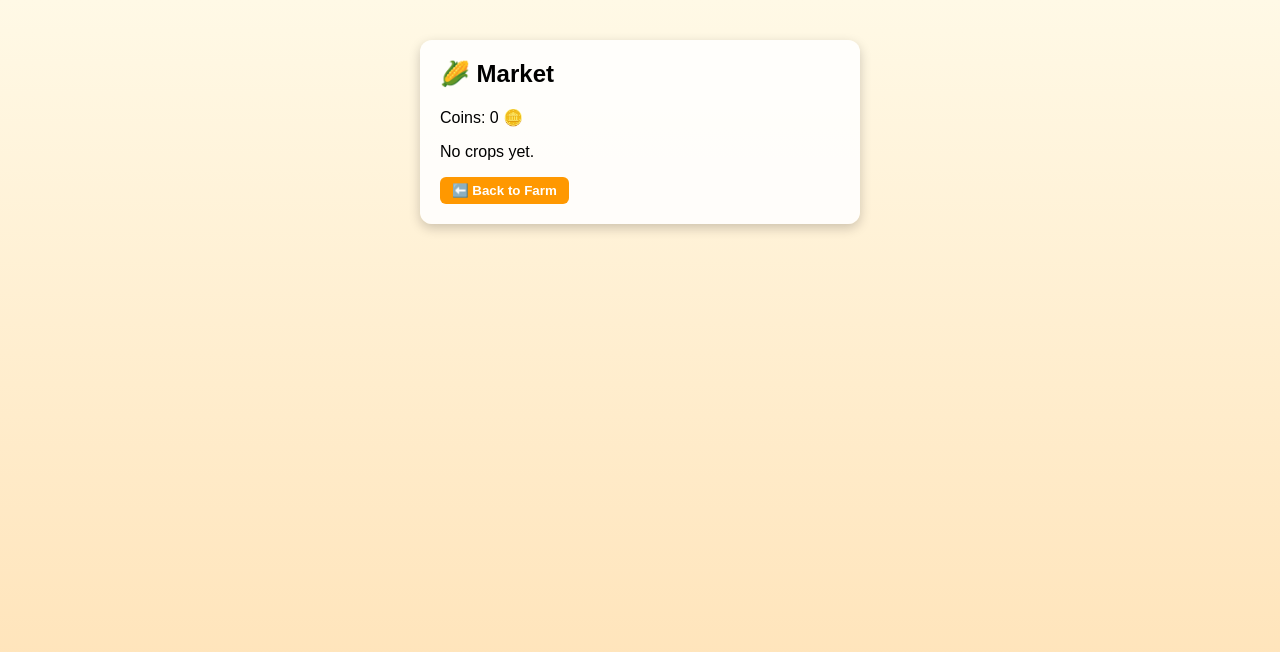
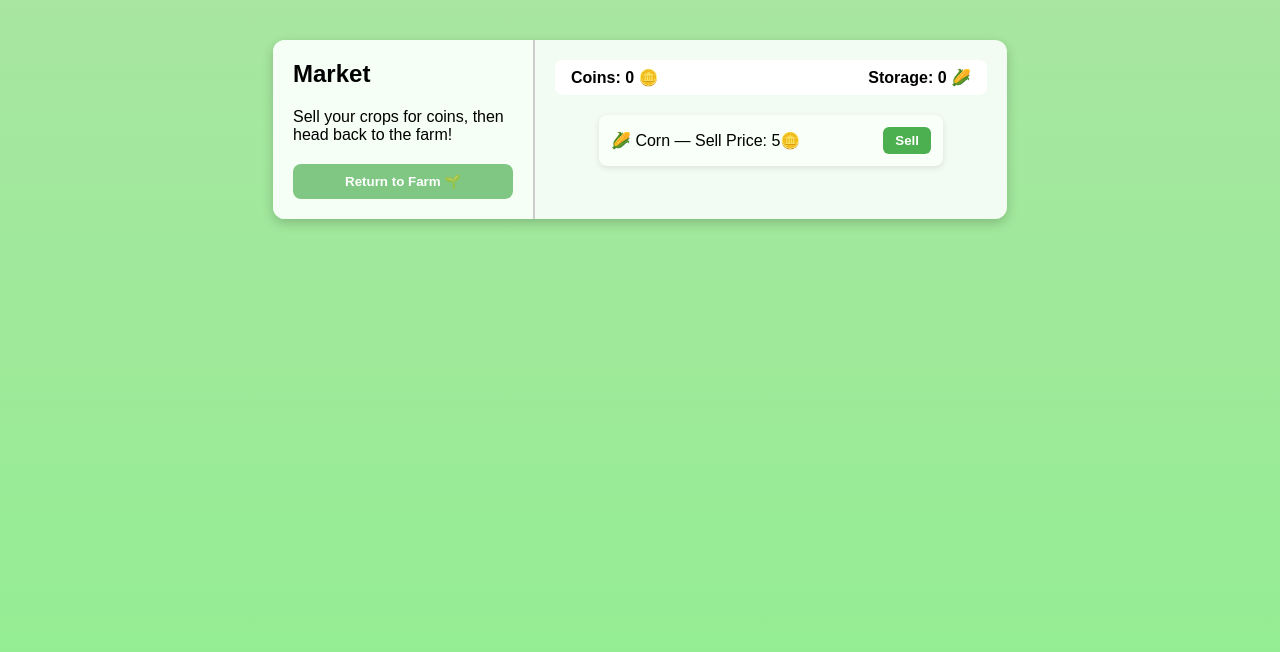
Before and after one commit to Paris-Connor/my-first-website, a plain HTML site: page market.html in a window 1280 px wide. Drawn offline with Linux system fonts and the light colour scheme.

Commit message:
Update market.html

```diff
--- a/market.html
+++ b/market.html
@@ -6,7 +6,7 @@
   <style>
     body {
       font-family: Arial, sans-serif;
-      background: linear-gradient(#fff9e6, #ffe0b2);
+      background: linear-gradient(#a8e6a1, #90ee90);
       margin: 0;
       padding: 0;
       display: flex;
@@ -16,33 +16,78 @@
     }
 
     .container {
-      margin: 40px;
+      display: flex;
       background: #ffffffdd;
       border-radius: 12px;
-      padding: 20px;
+      margin: 40px;
       box-shadow: 0px 4px 12px rgba(0,0,0,0.2);
-      width: 400px;
+      overflow: hidden;
     }
 
-    h2 {
+    .sidebar {
+      width: 220px;
+      background: #f5fff5;
+      padding: 20px;
+      border-right: 2px solid #ccc;
+    }
+
+    .sidebar h2 {
       margin-top: 0;
     }
 
-    .crop {
+    .back-btn {
+      margin-top: 20px;
+      display: block;
+      width: 100%;
+      padding: 10px;
+      border: none;
+      border-radius: 8px;
+      background: #81c784;
+      color: white;
+      font-weight: bold;
+      cursor: pointer;
+    }
+
+    .game-area {
+      padding: 20px;
+      display: flex;
+      flex-direction: column;
+      align-items: center;
+    }
+
+    .topbar {
+      display: flex;
+      justify-content: space-between;
+      width: 400px;
+      background: #fff;
+      padding: 8px 16px;
+      border-radius: 8px;
+      margin-bottom: 20px;
+      font-weight: bold;
+    }
+
+    .market-items {
+      display: flex;
+      flex-direction: column;
+      gap: 12px;
+    }
+
+    .item {
+      background: #f9fff9;
+      padding: 12px;
+      border-radius: 8px;
+      box-shadow: 0px 2px 6px rgba(0,0,0,0.1);
       display: flex;
       justify-content: space-between;
       align-items: center;
-      padding: 8px;
-      margin-bottom: 10px;
-      background: #f7f7f7;
-      border-radius: 8px;
+      width: 320px;
     }
 
-    button {
+    .item button {
       padding: 6px 12px;
       border: none;
       border-radius: 6px;
-      background: #ff9800;
+      background: #4caf50;
       color: white;
       font-weight: bold;
       cursor: pointer;
@@ -51,55 +96,55 @@
 </head>
 <body>
   <div class="container">
-    <h2>🌽 Market</h2>
-    <p>Coins: <span id="coins">0</span> 🪙</p>
-    <div id="inventory"></div>
-    <button onclick="goBack()">⬅️ Back to Farm</button>
+    <div class="sidebar">
+      <h2>Market</h2>
+      <p>Sell your crops for coins, then head back to the farm!</p>
+      <button class="back-btn" onclick="goBack()">Return to Farm 🌱</button>
+    </div>
+
+    <div class="game-area">
+      <div class="topbar">
+        <div>Coins: <span id="coins">0</span> 🪙</div>
+        <div>Storage: <span id="corn">0</span> 🌽</div>
+      </div>
+
+      <div class="market-items">
+        <div class="item">
+          <span>🌽 Corn — Sell Price: 5🪙</span>
+          <button onclick="sellCorn()">Sell</button>
+        </div>
+      </div>
+    </div>
   </div>
 
   <script>
+    let coins = parseInt(localStorage.getItem("coins")) || 0;
+    let storage = JSON.parse(localStorage.getItem("storage")) || { corn: 0 };
+
     const coinsEl = document.getElementById("coins");
-    const invEl = document.getElementById("inventory");
-
-    let coins = parseInt(localStorage.getItem("coins")) || 0;
-    let inventory = JSON.parse(localStorage.getItem("inventory")) || {};
+    const cornEl = document.getElementById("corn");
 
     function updateUI() {
       coinsEl.textContent = coins;
-      invEl.innerHTML = "";
-
-      for (let crop in inventory) {
-        const amount = inventory[crop];
-        if (amount > 0) {
-          const div = document.createElement("div");
-          div.className = "crop";
-          div.innerHTML = `
-            ${crop} x${amount}
-            <button onclick="sell('${crop}')">Sell</button>
-          `;
-          invEl.appendChild(div);
-        }
-      }
-
-      if (Object.keys(inventory).length === 0) {
-        invEl.innerHTML = "<p>No crops yet.</p>";
-      }
+      cornEl.textContent = storage.corn;
     }
 
-    function sell(crop) {
-      if (inventory[crop] > 0) {
-        inventory[crop]--;
-        coins += 5; // price for corn
+    function sellCorn() {
+      if (storage.corn > 0) {
+        storage.corn--;
+        coins += 5;
         localStorage.setItem("coins", coins);
-        localStorage.setItem("inventory", JSON.stringify(inventory));
+        localStorage.setItem("storage", JSON.stringify(storage));
         updateUI();
+      } else {
+        alert("No corn to sell!");
       }
     }
 
     function goBack() {
       localStorage.setItem("coins", coins);
-      localStorage.setItem("inventory", JSON.stringify(inventory));
-      window.location.href = "farm.html";
+      localStorage.setItem("storage", JSON.stringify(storage));
+      window.location.href = "index.html";
     }
 
     updateUI();
```
